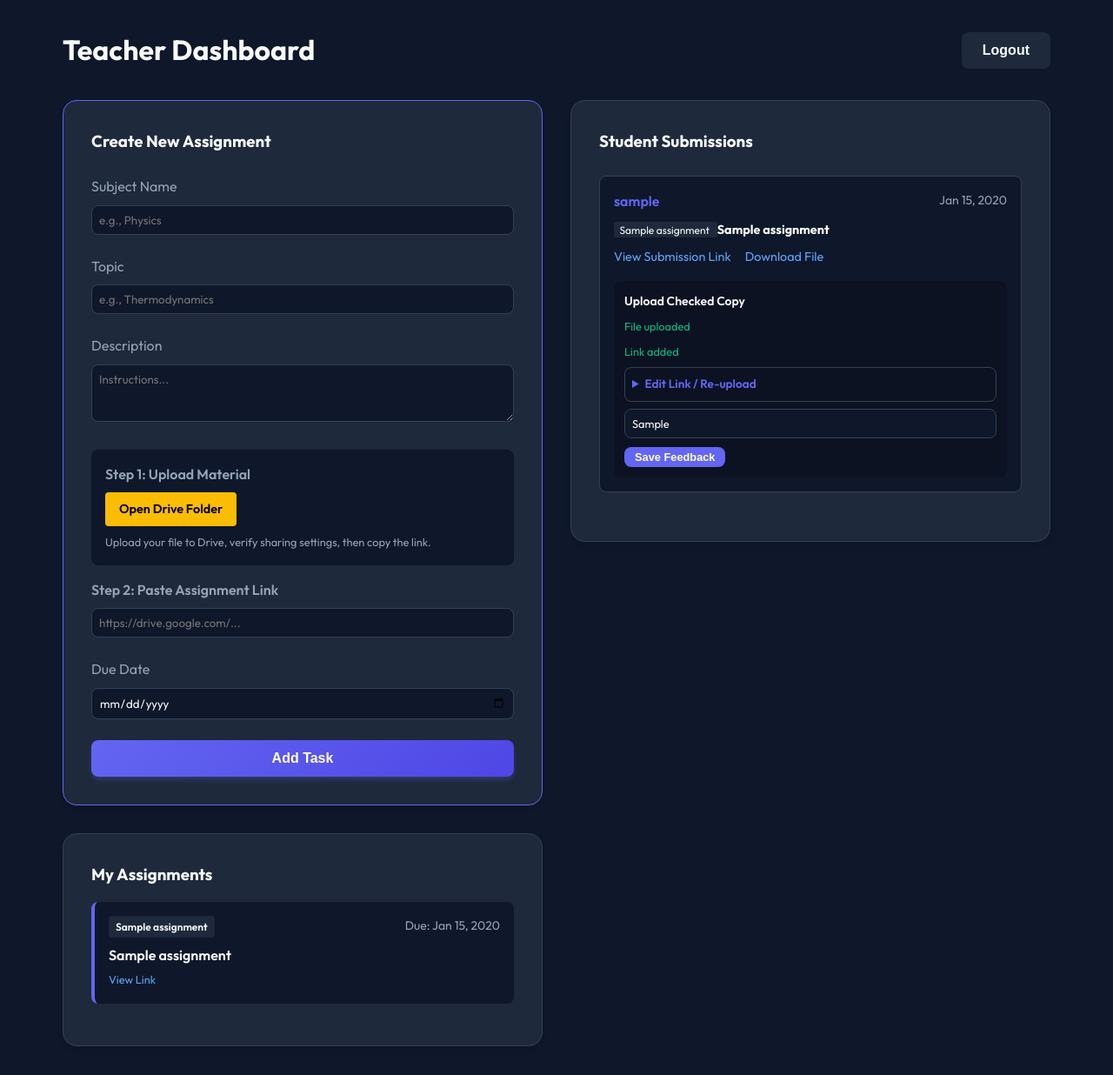
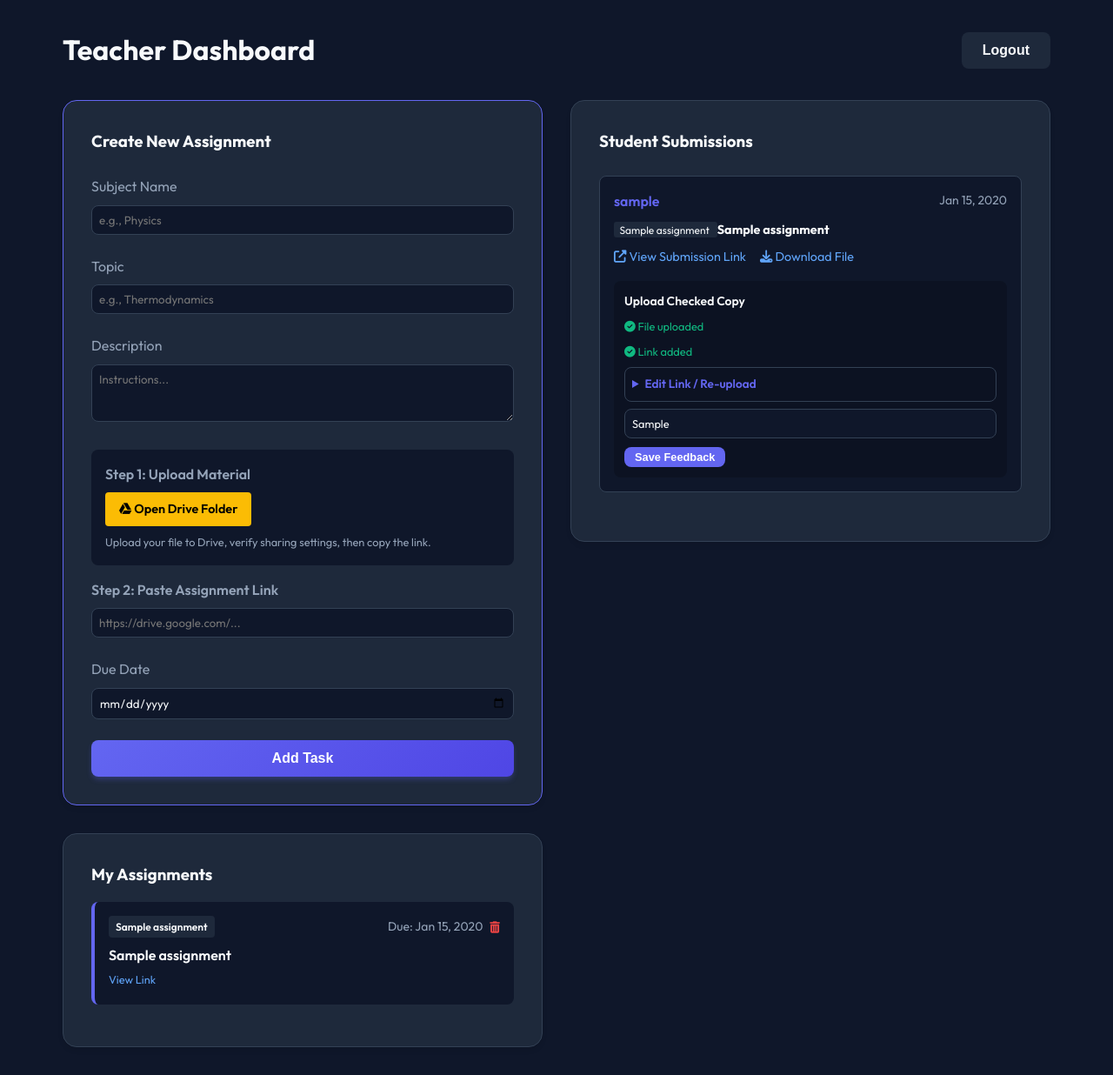
Before and after one commit to priyanshsrivastava749/Student-Dashboard, a Django app: page / in a window 1280 px wide. Shown: the whole page at 87% size. Before the commit the page ends 1203 px from the top, so only its background shows below. Run offline with Django 5.2, Linux system fonts and the light colour scheme; a user stored in the database is signed in; tables that the repository leaves empty hold one stand-in row (values such as "Sample post").

Commit message:
Add delete assignment feature and fix FontAwesome icons

```diff
--- a/dashboard/urls.py
+++ b/dashboard/urls.py
@@ -11,5 +11,6 @@
     path('ask-doubt/', views.ask_doubt, name='ask_doubt'),
     path('create-assignment/', views.create_assignment, name='create_assignment'),
     path('upload-checked-copy/<int:homework_id>/', views.upload_checked_copy, name='upload_checked_copy'),
+    path('delete-assignment/<int:assignment_id>/', views.delete_assignment, name='delete_assignment'),
 ]
 # Touch
--- a/dashboard/views.py
+++ b/dashboard/views.py
@@ -59,6 +59,18 @@
             created_by=request.user
         )
         messages.success(request, 'Assignment created successfully!')
+
+    return redirect('dashboard')
+
+@login_required
+def delete_assignment(request, assignment_id):
+    if not request.user.studentprofile.is_teacher:
+        return redirect('dashboard')
+
+    assignment = get_object_or_404(Assignment, id=assignment_id)
+    if assignment.created_by == request.user:
+        assignment.delete()
+        messages.success(request, 'Assignment deleted successfully!')
 
     return redirect('dashboard')
 
--- a/templates/base.html
+++ b/templates/base.html
@@ -1,6 +1,7 @@
 {% load static %}
 <!DOCTYPE html>
 <html lang="en">
+
 <head>
     <meta charset="UTF-8">
     <meta name="viewport" content="width=device-width, initial-scale=1.0">
@@ -8,11 +9,14 @@
     <link rel="preconnect" href="https://fonts.googleapis.com">
     <link rel="preconnect" href="https://fonts.gstatic.com" crossorigin>
     <link href="https://fonts.googleapis.com/css2?family=Outfit:wght@300;400;600;700&display=swap" rel="stylesheet">
+    <link rel="stylesheet" href="https://cdnjs.cloudflare.com/ajax/libs/font-awesome/6.4.0/css/all.min.css">
     <link rel="stylesheet" href="{% static 'css/style.css' %}">
 </head>
+
 <body>
     {% block content %}{% endblock %}
 
     <script src="{% static 'js/main.js' %}"></script>
 </body>
+
 </html>
--- a/templates/teacher_dashboard.html
+++ b/templates/teacher_dashboard.html
@@ -91,9 +91,22 @@
                             style="font-size: 0.75rem; background: var(--surface); padding: 0.2rem 0.5rem; border-radius: 4px; font-weight: 600;">
                             {{ assignment.subject }}
                         </span>
-                        <span class="text-muted" style="font-size: 0.875rem; color: var(--text-muted);">
-                            Due: {{ assignment.due_date|date:"M d, Y"|default:"No Date" }}
-                        </span>
+
+                        <div style="display: flex; align-items: center; gap: 0.5rem;">
+                            <span class="text-muted" style="font-size: 0.875rem; color: var(--text-muted);">
+                                Due: {{ assignment.due_date|date:"M d, Y"|default:"No Date" }}
+                            </span>
+                            <form action="{% url 'delete_assignment' assignment.id %}" method="post"
+                                onsubmit="return confirm('Are you sure you want to delete this assignment?');"
+                                style="margin: 0;">
+                                {% csrf_token %}
+                                <button type="submit"
+                                    style="background: none; border: none; padding: 0; color: #ef4444; cursor: pointer;"
+                                    title="Delete Assignment">
+                                    <i class="fas fa-trash-alt"></i>
+                                </button>
+                            </form>
+                        </div>
                     </div>
                     <div style="font-weight: 600; margin-top: 0.5rem;">{{ assignment.title }}</div>
                     {% if assignment.gdrive_link %}
```
Also changed, not shown: 1 other file.
